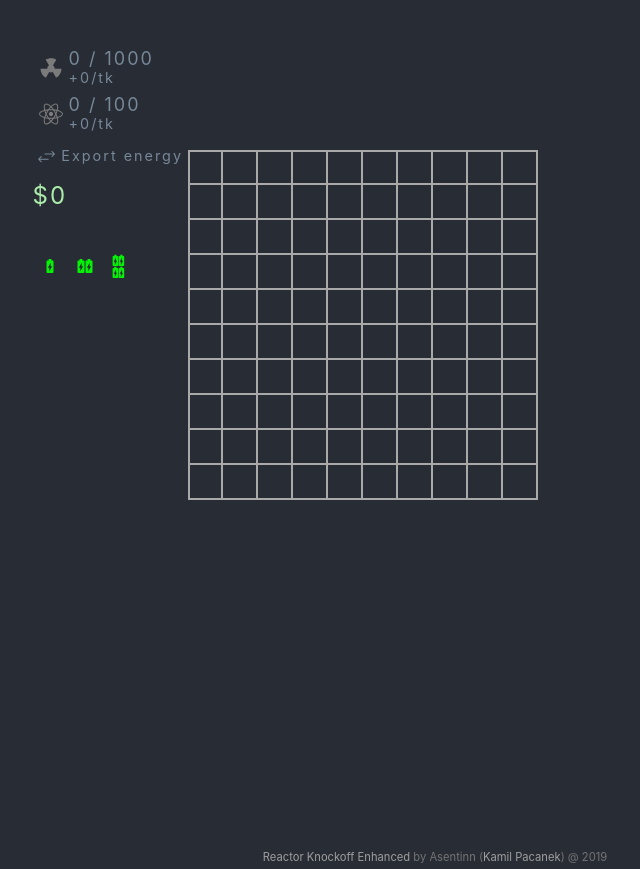
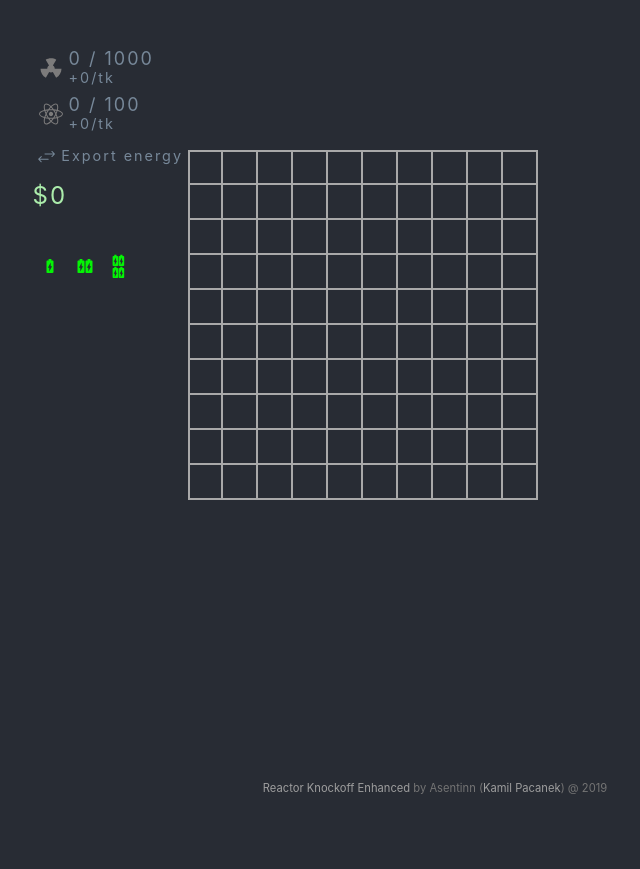
Before and after one commit to KamilPacanek/reactor-knockoff-enhanced, a React (Create React App) app: page / in a window 1280 px wide. Shown: the whole page, without its empty margins (205-845 px from the left). Built offline with nearby package versions, Linux system fonts and the light colour scheme.

Commit message:
Fix footer to the bottom of the page

```diff
--- a/src/App.scss
+++ b/src/App.scss
@@ -12,9 +12,12 @@ body {
 
 footer {
   font-size: 70%;
-  text-align: center;
   color: #747474;
   padding-bottom: 5px;
+  position: fixed;
+  bottom: 0px;
+  text-align: center;
+  width: 100%;
 
   a {
     text-decoration: none;
```
